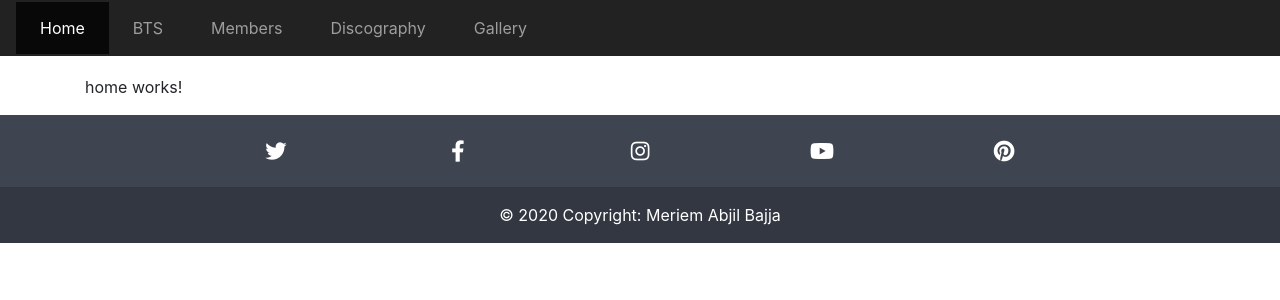
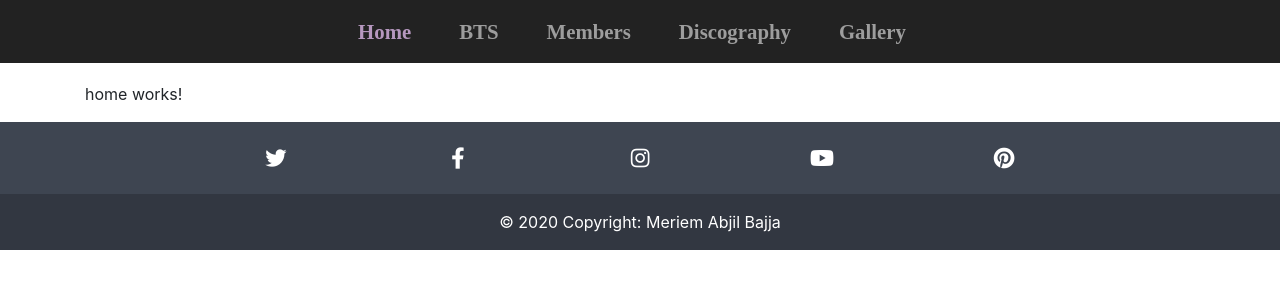
Before and after one commit to merimari0510/bangtan-boys, an Angular app: page /#/home in a window 1280 px wide. Shown: the top 300 px of the page. Built offline with nearby package versions, Linux system fonts and the light colour scheme.

Commit message:
Arreglar Navbar: cambiar tipografía, poner en enlace active el color lila

```diff
--- a/src/app/components/pages/shared/navbar/navbar.component.css
+++ b/src/app/components/pages/shared/navbar/navbar.component.css
@@ -4,18 +4,24 @@
     border-color: #080808;
     flex-direction: row;
     margin-bottom: 1.2rem;
+    font-family: 'Indie Flower';
 }
 
 .navbar-inverse .navbar-nav>.active>a,
 .navbar-inverse .navbar-nav>.active>a:focus,
 .navbar-inverse .navbar-nav>.active>a:hover {
     color: #fff;
-    background-color: #080808;
 }
 
 .navbar-inverse .navbar-nav>li>a {
     color: #9d9d9d;
-    padding: 1rem 1.5rem;
+    font-weight: 600;
+    font-size: 1.3rem;
+    padding: 0.8rem 1.5rem;
+}
+
+.navbar-inverse .nav-item.active a {
+    color: #b698bf !important;
 }
 
 @media (min-width: 768px) {
--- a/src/app/components/pages/shared/navbar/navbar.component.html
+++ b/src/app/components/pages/shared/navbar/navbar.component.html
@@ -3,8 +3,8 @@
     <span class="navbar-toggler-icon"></span>
   </button>
 
-  <div class="collapse navbar-collapse" id="navbarNavbar">
-    <ul class="navbar navbar-nav justify-content-center">
+  <div class="collapse navbar-collapse justify-content-center" id="navbarNavbar">
+    <ul class="navbar navbar-nav">
       <li class="nav-item" routerLinkActive="active"><a routerLink="home">Home</a></li>
       <li class="nav-item" routerLinkActive="active"><a routerLink="bts">BTS</a></li>
       <li class="nav-item" routerLinkActive="active"><a routerLink="members">Members</a></li>
```
